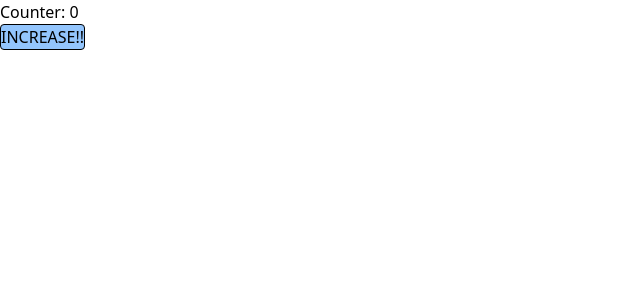
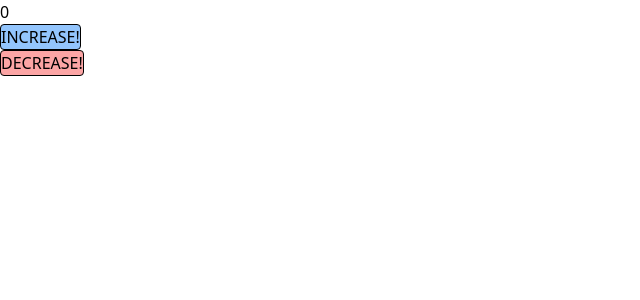
Before and after one commit to soAcademy/workshop-state-and-event, a React (Create React App) app: page / in a window 1280 px wide. Shown: the top 300 px of the page, without its empty margins (0-640 px from the left). Built offline with nearby package versions, Linux system fonts and the light colour scheme.

Commit message:
feat:submit workshop

```diff
--- a/src/App.js
+++ b/src/App.js
@@ -17,7 +17,8 @@
 
 // import Prop1 from "./Props/Prop1";
 // import Prop2 from "./Props/Prop2";
-import Prop3 from "./Props/Prop3";
+// import Prop3 from "./Props/Prop3";
+import Prop4 from "./Props/Prop4";
 
 const App = () => {
   return (
@@ -39,7 +40,8 @@ const App = () => {
       {/* <State7 /> */}
       {/* <Prop1 data="Hello World" /> */}
       {/* <Prop2 data1="Hello World" data2="I'm Born" /> */}
-      <Prop3 />
+      {/* <Prop3 /> */}
+      <Prop4 />
     </div>
   );
 };
--- /dev/null
+++ b/src/Props/Prop4.js
@@ -0,0 +1,63 @@
+import React, { useState } from "react";
+
+// const IncreaseComponent = ({ counter, setCounter }) => (
+//   <div>
+//     <button
+//       className="bg-blue-300 rounded border border-black"
+//       onClick={() => setCounter(counter + 1)}
+//     >
+//       INCREASE!
+//     </button>
+//   </div>
+// );
+
+const IncreaseComponent = (a) => (
+  <div>
+    <button
+      className="bg-blue-300 rounded border border-black"
+      onClick={() => a.setCounter(a.counter + 1)}
+    >
+      INCREASE!
+    </button>
+  </div>
+);
+
+// const DecreaseComponent = ({ counter, setCounter }) => {
+//   return (
+//     <div>
+//       <button
+//         className="bg-red-300 rounded border border-black"
+//         onClick={() => setCounter(counter - 1)}
+//       >
+//         DECREASE!
+//       </button>
+//     </div>
+//   );
+// };
+
+const DecreaseComponent = (b) => {
+  return (
+    <div>
+      <button
+        className="bg-red-300 rounded border border-black"
+        onClick={() => b.setCounter(b.counter - 1)}
+      >
+        DECREASE!
+      </button>
+    </div>
+  );
+};
+
+const Prop4 = () => {
+  const [counter, setCounter] = useState(0);
+
+  return (
+    <>
+      {counter}
+      <IncreaseComponent counter={counter} setCounter={setCounter} />
+      <DecreaseComponent counter={counter} setCounter={setCounter} />
+    </>
+  );
+};
+
+export default Prop4;
```
